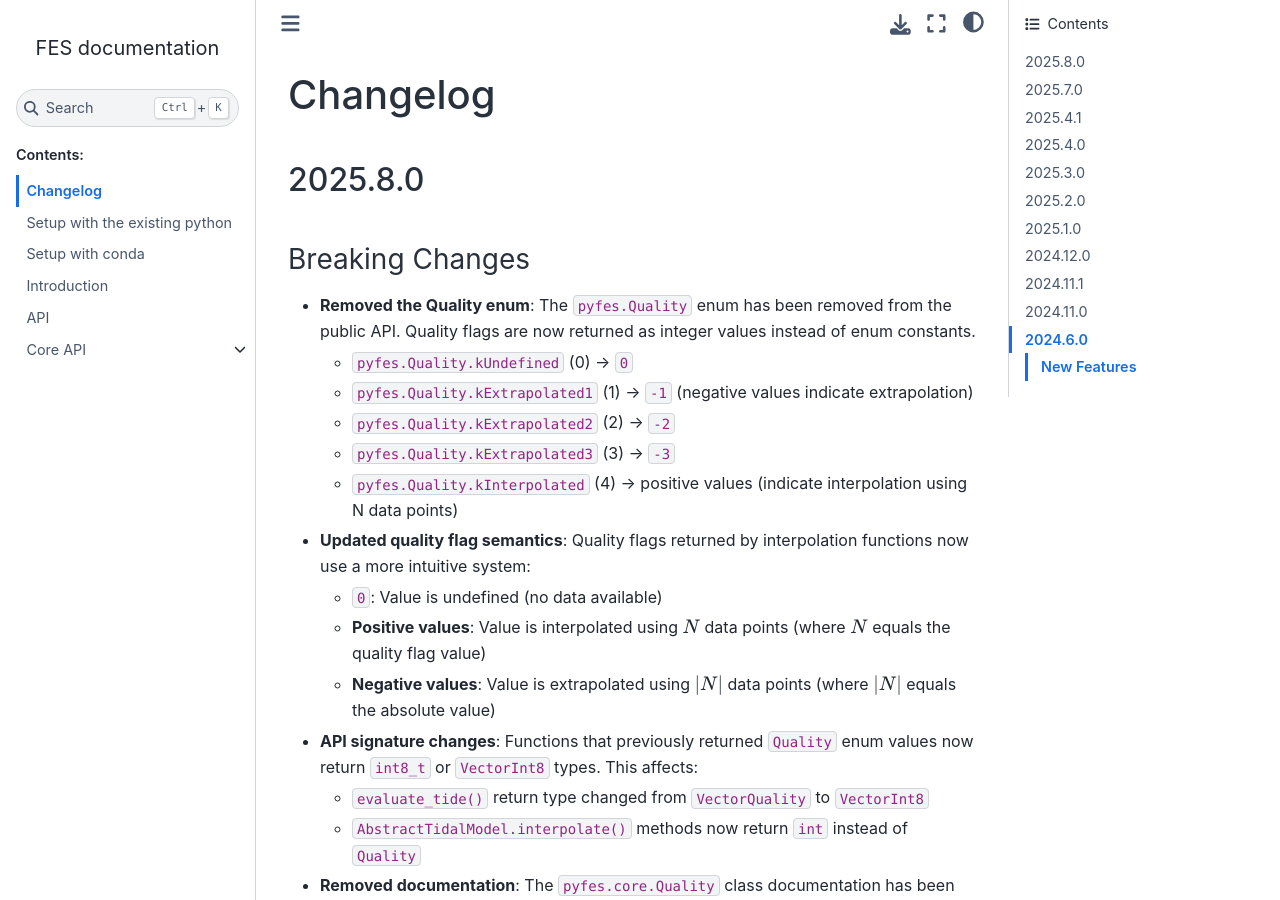
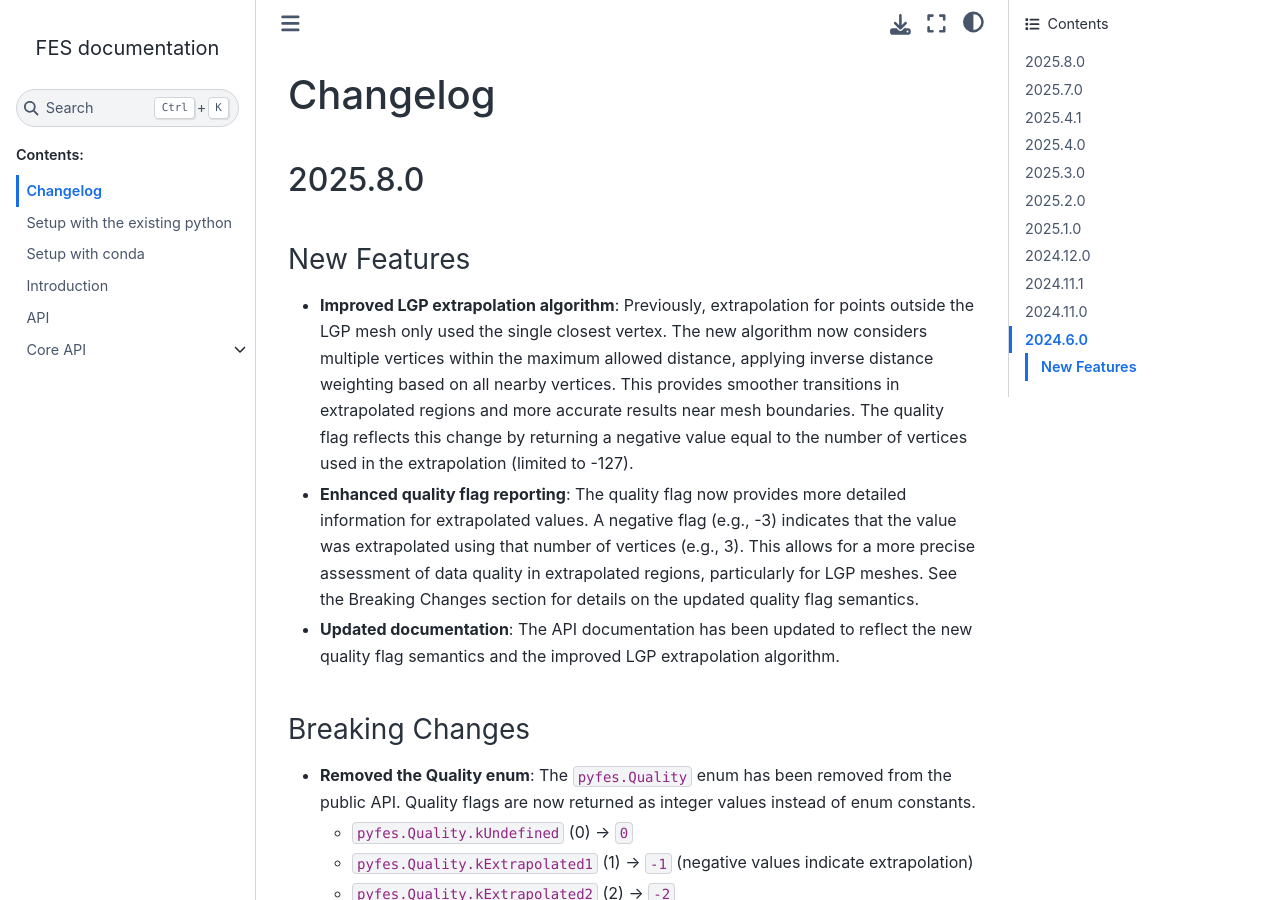
Before and after one commit to CNES/aviso-fes, a Sphinx documentation site: the page built from docs/source/changelog.rst, in a window 1280 px wide and 900 px high. Built offline with Sphinx 7.4.7 and the Sphinx Book theme 1.1.4, drawn with Linux system fonts in a browser that asks for light colours; pages that are not in the unit, such as notebooks, are missing from menus.

Commit message:
feat: enhance LGP extrapolation algorithm and update quality flag reporting in documentation

```diff
--- a/docs/source/changelog.rst
+++ b/docs/source/changelog.rst
@@ -5,6 +5,25 @@ Changelog
 
 2025.8.0
 ========
+
+New Features
+------------
+* **Improved LGP extrapolation algorithm**: Previously, extrapolation for points
+  outside the LGP mesh only used the single closest vertex. The new algorithm
+  now considers multiple vertices within the maximum allowed distance, applying
+  inverse distance weighting based on all nearby vertices. This provides
+  smoother transitions in extrapolated regions and more accurate results near
+  mesh boundaries. The quality flag reflects this change by returning a negative
+  value equal to the number of vertices used in the extrapolation (limited to
+  -127).
+* **Enhanced quality flag reporting**: The quality flag now provides more
+  detailed information for extrapolated values. A negative flag (e.g., -3)
+  indicates that the value was extrapolated using that number of vertices (e.g.,
+  3). This allows for a more precise assessment of data quality in extrapolated
+  regions, particularly for LGP meshes. See the Breaking Changes section for
+  details on the updated quality flag semantics.
+* **Updated documentation**: The API documentation has been updated to reflect
+  the new quality flag semantics and the improved LGP extrapolation algorithm.
 
 Breaking Changes
 ----------------
```
Also changed, not shown: 1 other file.
